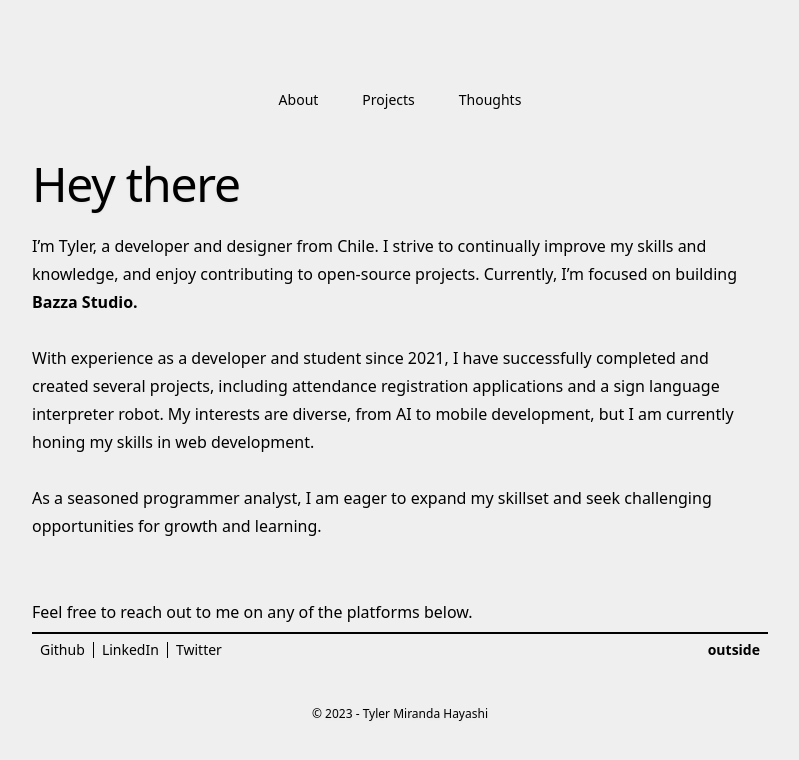
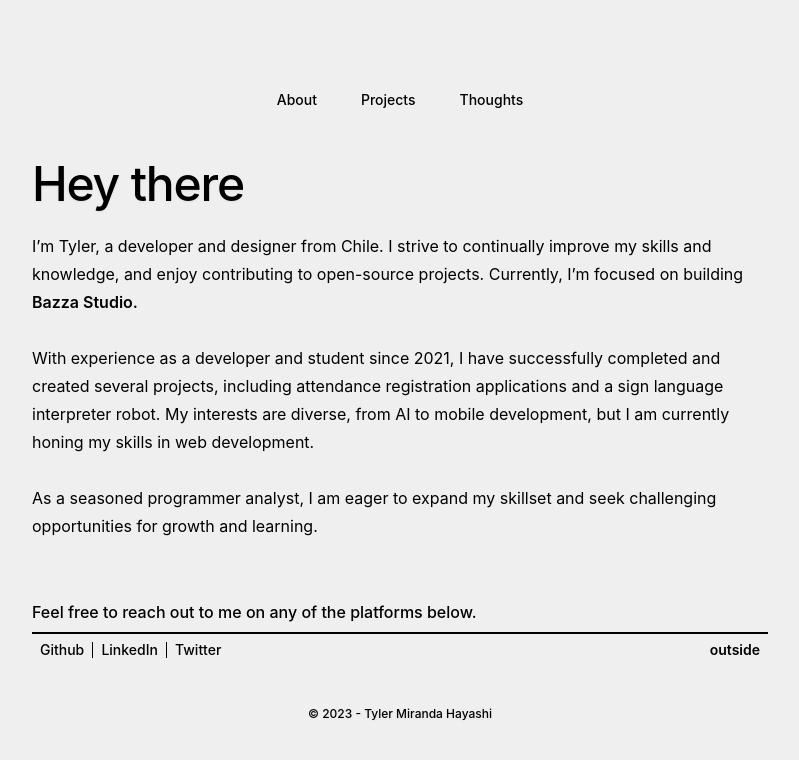
Before and after one commit to Vader-7/vw, a Next.js app: page /about in a window 1280 px wide. Shown: the top 760 px of the page, without its empty margins (240-1039 px from the left). Built offline with nearby package versions, Linux system fonts and the light colour scheme.

Commit message:
feat: update arrow on navigation links

```diff
--- a/app/layout.tsx
+++ b/app/layout.tsx
@@ -57,7 +57,7 @@ export default function RootLayout({
     >
       <body
         className={cn(
-          "font-inter antialiased min-h-screen min-w-full",
+          "font-sfPro antialiased min-h-screen min-w-full",
           inter.className,
           neueMontreal.variable
         )}
--- a/components/articles/ArticlesHeader.tsx
+++ b/components/articles/ArticlesHeader.tsx
@@ -5,6 +5,7 @@ import Link from "next/link"
 import dayjs from "dayjs"
 import { motion } from "framer-motion"
 import { IoSparklesSharp } from "react-icons/io5"
+import { ChevronLeft } from "lucide-react"
 
 const localizedFormat = require("dayjs/plugin/localizedFormat")
 
@@ -52,9 +53,9 @@ export const ArticlesHeader: FunctionComponent<{ page: any }> = ({ page }) => {
             href={`/${page.properties.Tags.multi_select[0].name
               .split(" ")[0]
               .toLowerCase()}`}
-            className="text-md font-semibold flex w-full justify-end transition-colors duration-1000 hover:text-zinc-400"
+            className="text-md font-semibold flex w-full justify-end transition-colors duration-1000 hover:text-zinc-400 items-center gap-2"
           >
-            {page.properties.Tags.multi_select[0].name.split(" ")[0]} &rarr;
+            <ChevronLeft size={16} />{page.properties.Tags.multi_select[0].name.split(" ")[0]}
           </Link>
         </div>
       </div>
--- a/components/articles/ProjectCard.tsx
+++ b/components/articles/ProjectCard.tsx
@@ -3,6 +3,7 @@
 import { FunctionComponent } from "react"
 import Link from "next/link"
 import { motion } from "framer-motion"
+import { ChevronRight } from "lucide-react"
 
 import { staggerChildrenP } from "@/lib/framer"
 
@@ -26,8 +27,8 @@ export const ProjectCard: FunctionComponent<{ post: any }> = ({ post }) => {
               passHref
               className="transition-all duration-700 hover:text-zinc-500"
             >
-              <h3 className="text-sm font-semibold flex items-center justify-center">
-                CASE STUDY &rarr;
+              <h3 className="font-mono text-sm font-semibold flex items-center justify-center">
+                CASE STUDY <ChevronRight size={16} className="ml-2" />
               </h3>
             </Link>
           </div>
--- a/tailwind.config.js
+++ b/tailwind.config.js
@@ -30,6 +30,7 @@ module.exports = {
         inter: ['var(--font-inter)', ...fontFamily.sans],
         neueMontreal: ['var(--font-neue-montreal)', ...fontFamily.sans],
         sfPro: '"SF Pro Display",-apple-system,BlinkMacSystemFont,"Segoe UI",Roboto,Oxygen,Ubuntu, Cantarell,"Open Sans","Helvetica Neue",sans-serif',
+        mono: '"SF Mono", "Fira Code", "Fira Mono", "Roboto Mono", Menlo, monospace',
       },
       transitionDuration: {
         '0': '0ms',
```
